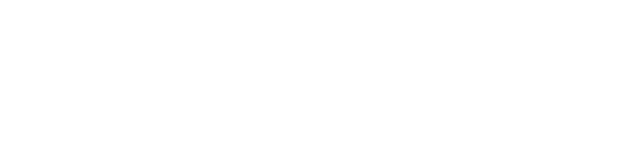
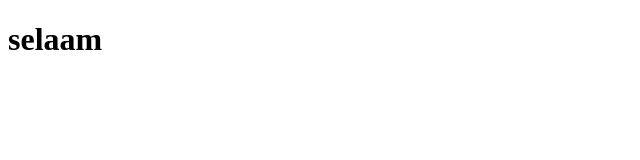
Before and after one commit to ekinkarakoc/odevler, a plain HTML site: page odev1/index.html in a window 1280 px wide. Shown: the whole page, without its empty margins (0-640 px from the left). Drawn offline with Linux system fonts and the light colour scheme.

Commit message:
second commit

```diff
--- a/odev1/index.html
+++ b/odev1/index.html
@@ -6,6 +6,6 @@
     <title>Document</title>
 </head>
 <body>
-
+    <h1>selaam</h1>
 </body>
 </html>
```
